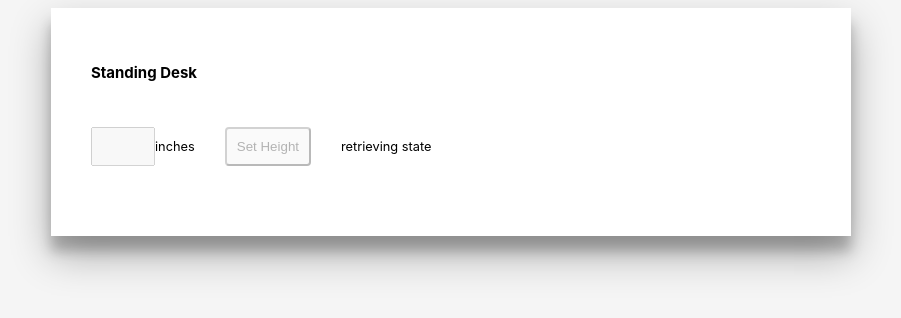
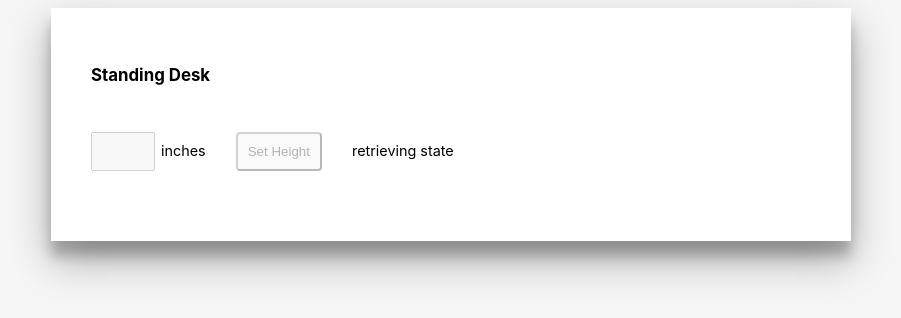
Before and after one commit to mreinstein/standing-desk, a website: page public/index.html in a window 1280 px wide. Shown: the whole page, without its empty margins (189-1090 px from the left). Drawn offline with Linux system fonts and the light colour scheme; no server answers.

Commit message:
tweak styling

```diff
--- a/public/index.html
+++ b/public/index.html
@@ -5,13 +5,14 @@
     <style>
       body {
         background-color: whitesmoke;
-        font-size: 0.8em;
+        font-size: 0.9em;
         font-family: -apple-system, BlinkMacSystemFont, "Segoe UI", Roboto, Helvetica, Arial, sans-serif, "Apple Color Emoji", "Segoe UI Emoji", "Segoe UI Symbol";
       }
 
       input {
         padding: 10px;
         width: 40px;
+        margin-right: 6px;
       }
 
       button {
```
